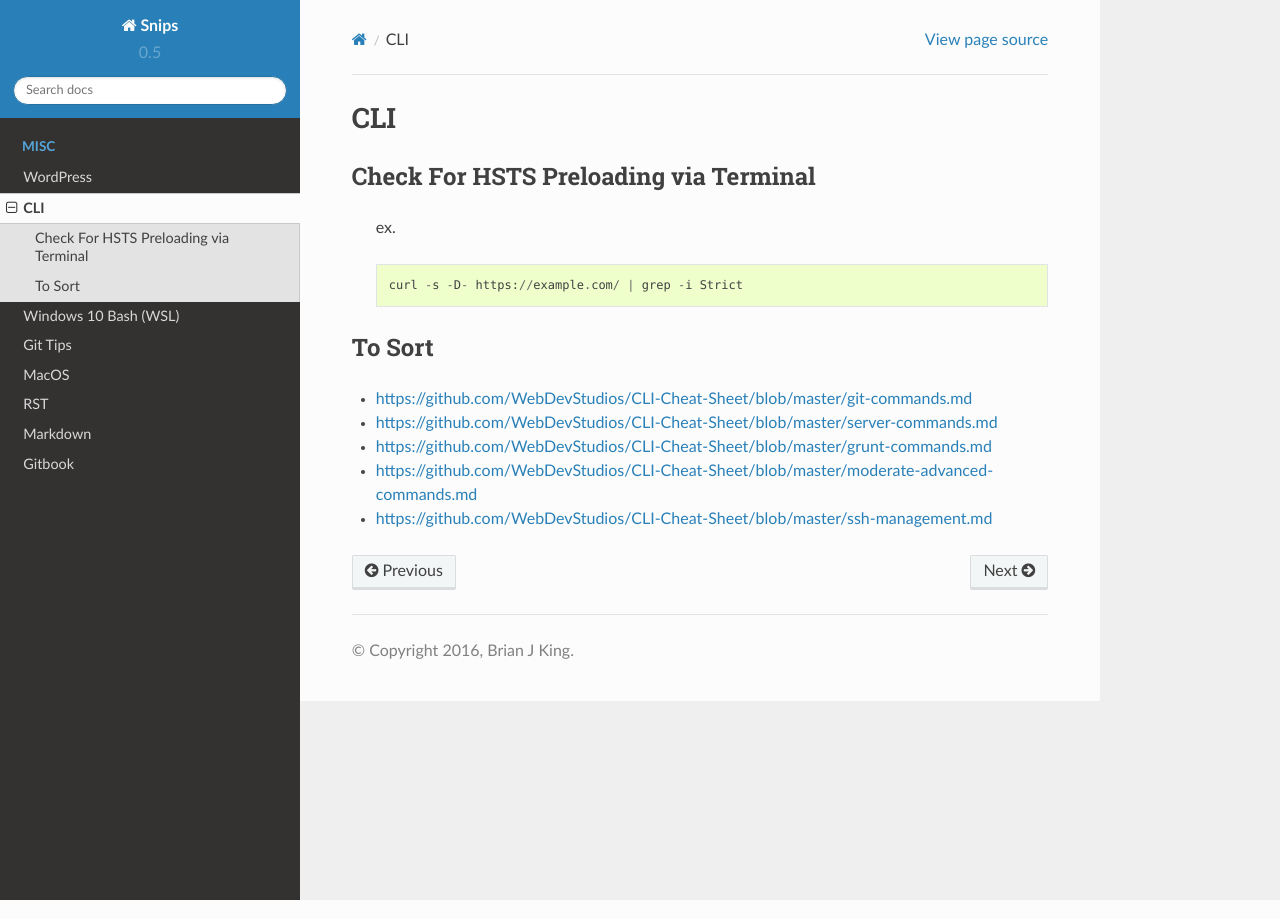
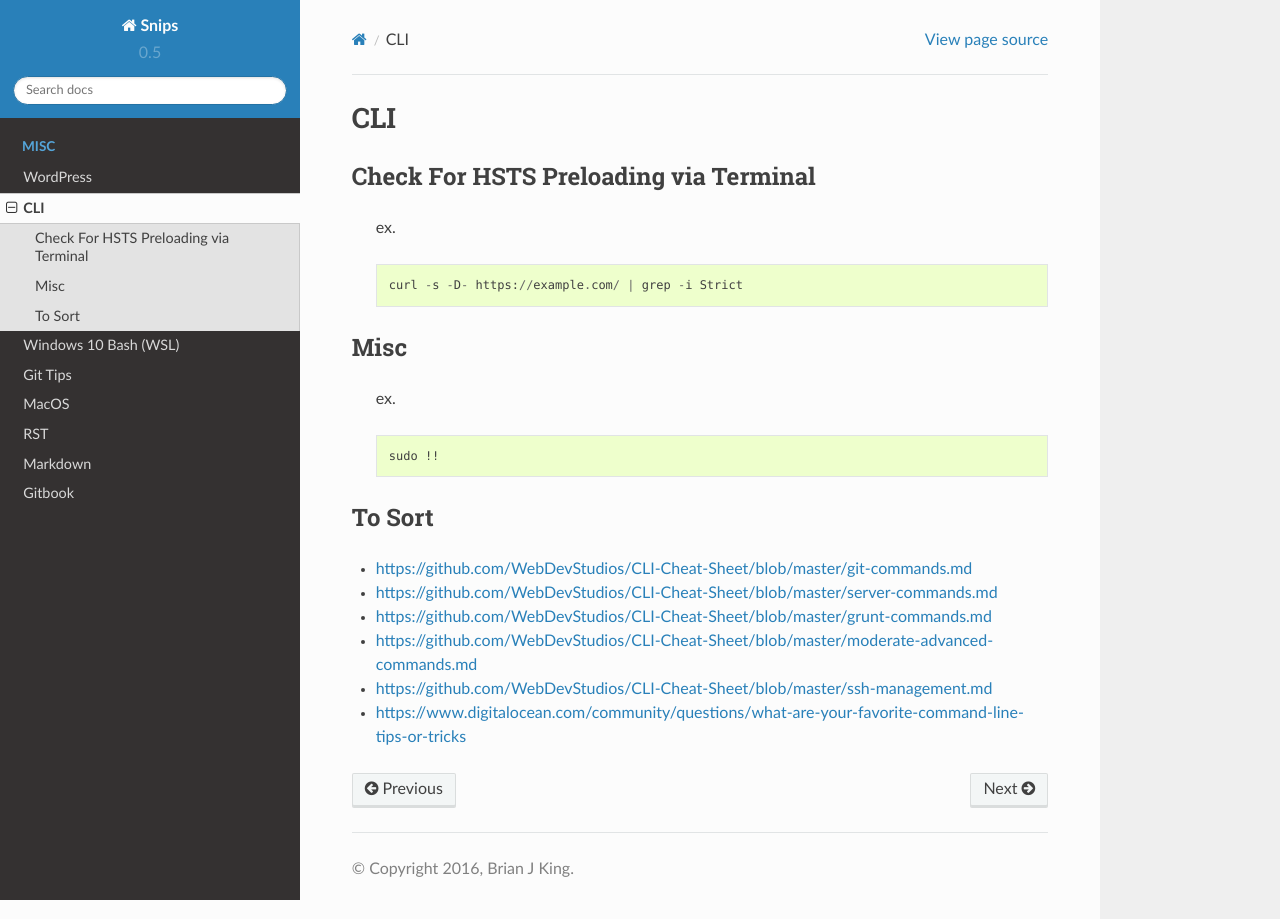
Before and after one commit to brianjking/knowledge, a Sphinx documentation site: the page built from source/cli.rst, in a window 1280 px wide. Built offline with Sphinx 7.4.7 and the Read the Docs theme 2.0.0, drawn with Linux system fonts in a browser that asks for light colours; formulas are drawn with MathJax 3.

Commit message:
Update cli.rst

```diff
--- a/source/cli.rst
+++ b/source/cli.rst
@@ -9,6 +9,16 @@ Check For HSTS Preloading via Terminal
 
 	curl -s -D- https://example.com/ | grep -i Strict
 
+Misc
+---------------------------------------
+
+   ex. ::
+
+	sudo !!
+
+
+
+
 To Sort
 -------------------------------
 
@@ -17,3 +27,4 @@ To Sort
 * https://github.com/WebDevStudios/CLI-Cheat-Sheet/blob/master/grunt-commands.md
 * https://github.com/WebDevStudios/CLI-Cheat-Sheet/blob/master/moderate-advanced-commands.md
 * https://github.com/WebDevStudios/CLI-Cheat-Sheet/blob/master/ssh-management.md
+* https://www.digitalocean.com/community/questions/what-are-your-favorite-command-line-tips-or-tricks
```
